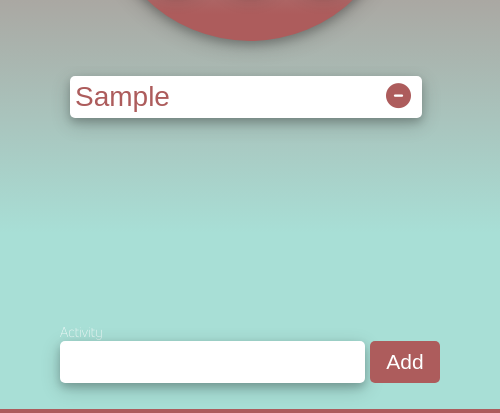
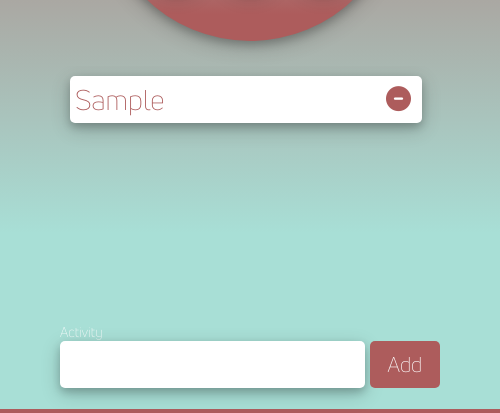
Before and after one commit to livingkurt/Work-Break-Timer, an Electron app: page index.html in a window 500 px wide. Both pictures are taken after typing "Sample" into the empty fields and a click on the button "Add". Shown: the part 391-804 px from the top of the page. Drawn offline with Linux system fonts and the light colour scheme; a web font is replaced by a local one.

Commit message:
Updated the font on the inputs and list items

```diff
--- a/style.css
+++ b/style.css
@@ -73,6 +73,7 @@ input {
   color: #ad5c5c;
   width: 100%;
   box-shadow: 0 4px 8px 0 rgba(0, 0, 0, 0.2), 0 6px 20px 0 rgba(0, 0, 0, 0.19);
+  font-family: "font_2";
 }
 
 .list_item_div {
@@ -90,6 +91,7 @@ input {
   color: #ad5c5c;
   width: 88%;
   box-shadow: 0 4px 8px 0 rgba(0, 0, 0, 0.2), 0 6px 20px 0 rgba(0, 0, 0, 0.19);
+  font-family: "font_2";
 }
 
 label {
@@ -281,6 +283,7 @@ input:checked+.slider:before {
   border-radius: 5px !important;
   font-size: 1.5em;
   background-color: #ad5c5c;
+  font-family: "font_2";
   border: none;
   color: white;
   cursor: pointer;
```
